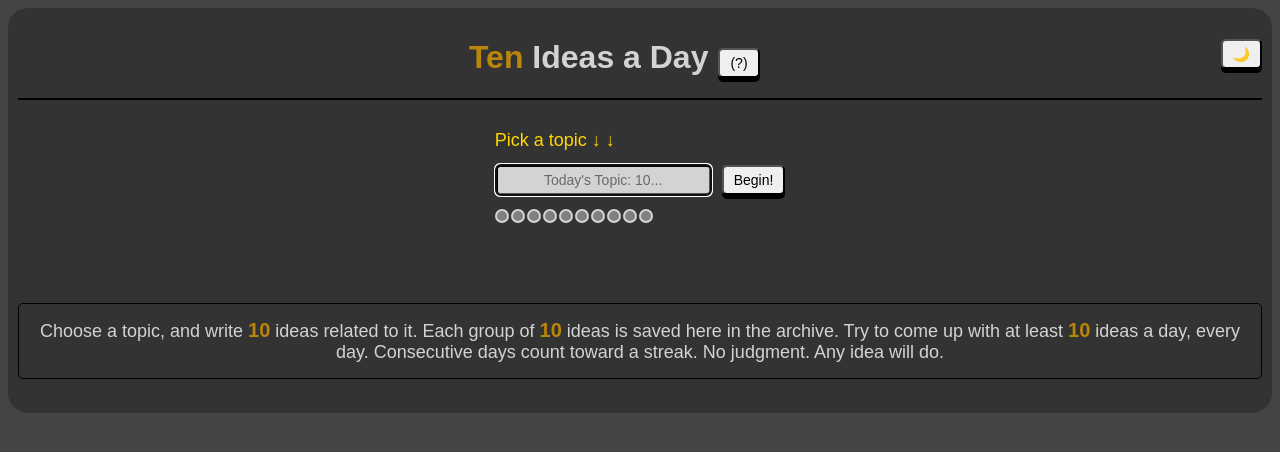
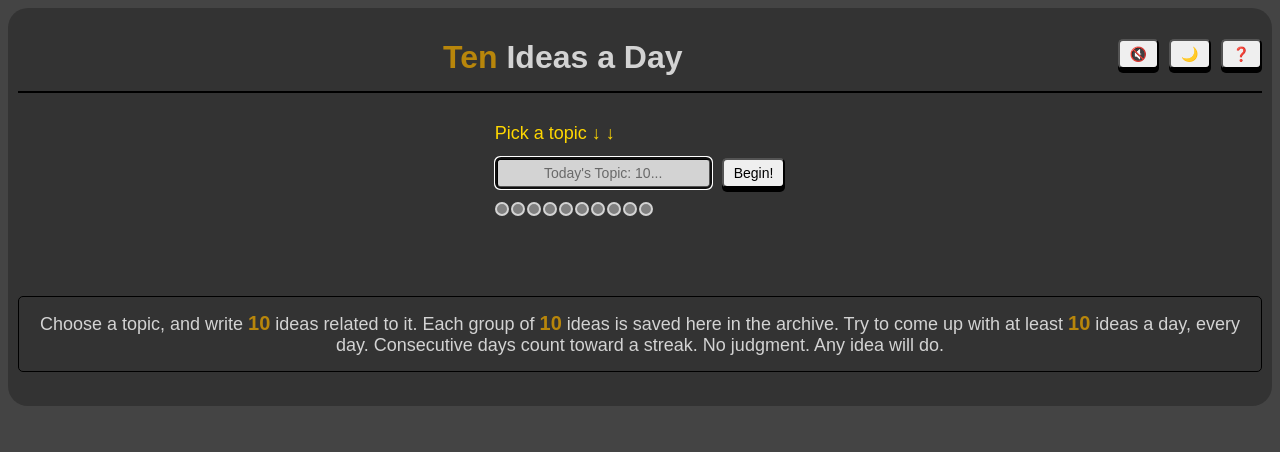
Before and after one commit to waynebeam/TenIdeasReact, a React (Vite) app: page / in a window 1280 px wide. Shown: the top 452 px of the page. Built offline with nearby package versions, Linux system fonts and the light colour scheme.

Commit message:
option buttons all float right. Button for mute, dark mode, and help

```diff
--- a/src/Components/IdeasList.jsx
+++ b/src/Components/IdeasList.jsx
@@ -1,8 +1,8 @@
 import { useState, useEffect } from 'react'
-import {CountIcon} from "./CountIcon"
-import {ArchiveList} from './ArchiveList'
-import {IdeaInput} from './IdeaInput'
-import {noteValues} from '../Notes'
+import { CountIcon } from "./CountIcon"
+import { ArchiveList } from './ArchiveList'
+import { IdeaInput } from './IdeaInput'
+import { noteValues } from '../Notes'
 
 function loadArchive() {
   let archive = JSON.parse(localStorage.getItem("archiveIdeas"))
@@ -20,7 +20,8 @@ export function IdeasList() {
   const [ideas, setIdeas] = useState([]);
   const [archiveIdeas, setArchiveIdeas] = useState(loadArchive());
   const [darkMode, setDarkMode] = useState(localStorage.getItem("darkMode"));
-  const blankIdea = {idea: "", favorite: false, topic: topic, date: new Date(), id: crypto.randomUUID() };
+  const [isMuted, setIsMuted] = useState(localStorage.getItem("isMuted"));
+  const blankIdea = { idea: "", favorite: false, topic: topic, date: new Date(), id: crypto.randomUUID() };
 
   const hintTexts = [
     "Pick a topic \u2193 \u2193",
@@ -44,18 +45,19 @@ export function IdeasList() {
     ["F3", "F4"],
     ["G3", "G4"],
     ["A3", "A4"],
-    ["B3","B4"],
+    ["B3", "B4"],
     ["F4", "B4", "D4", "B3"],
-    ["G4", "B4", "D4","F4", "G3", "B3", "F3"],
+    ["G4", "B4", "D4", "F4", "G3", "B3", "F3"],
     ["C5", "C4", "C3", "G4", "E4"]
   ]
 
-  localStorage.setItem("darkMode",darkMode);
+  localStorage.setItem("darkMode", darkMode);
+  localStorage.setItem("isMuted", isMuted);
   let mainContainerStyle = "mainContainer";
   let listHeadingStyle = "listHeading";
   let inputStyle = "inputStyle";
   let itemContainerStyle = "itemContainer";
-    if(darkMode){
+  if (darkMode) {
     mainContainerStyle += " mainContainerDark";
     listHeadingStyle += " listHeadingDark"
     inputStyle += " inputStyleDark";
@@ -63,12 +65,12 @@ export function IdeasList() {
   }
 
 
-  function updateIdeas(value){
+  function updateIdeas(value) {
     let newIdeas = [...ideas];
-    newIdeas[ideas.length-1].idea = value.target.value;
+    newIdeas[ideas.length - 1].idea = value.target.value;
     setIdeas(newIdeas);
   }
-  function addIdea (){
+  function addIdea() {
     let count = ideas.length;
     if (count < 10 && ideas[count - 1].idea) {
       let newIdeas = [...ideas, blankIdea,];
@@ -89,7 +91,8 @@ export function IdeasList() {
     }
   }
 
-  function playSound(index){
+  function playSound(index) {
+    if (!isMuted) {
       const audioContext = new AudioContext();
 
       ideaSoundScale[index].forEach(note => {
@@ -104,7 +107,7 @@ export function IdeasList() {
         oscillator.stop(duration);
         gain.gain.exponentialRampToValueAtTime(.00001, audioContext.currentTime + duration);
       })
-
+    }
 
   }
 
@@ -123,17 +126,22 @@ export function IdeasList() {
   }
 
   function handleKeyPress(e) {
-    if(e.key === "Enter"){
+    if (e.key === "Enter") {
       saveTopic();
     }
   }
 
   function handleDarkMode() {
-    if(darkMode) {
+    if (darkMode) {
       setDarkMode("");
 
     } else setDarkMode("true");
 
+  }
+
+  function handleIsMuted()
+    {
+      setIsMuted(!isMuted);
     }
 
   function toggleFavorite(toggledidea) {
@@ -144,7 +152,7 @@ export function IdeasList() {
   }
 
   function clearArchive() {
-    if(confirm("Erase the archive?")) {
+    if (confirm("Erase the archive?")) {
       localStorage.setItem("archiveIdeas", "[]");
       setArchiveIdeas([]);
     }
@@ -156,10 +164,17 @@ export function IdeasList() {
   return (
     <div className={mainContainerStyle}>
       <h1 className={listHeadingStyle}><span className={"ten"}>Ten</span> {(topicSet ? topic : "Ideas a Day")}
-      <button onClick={() => handleHelp()}>(?)</button>
+        <button
+          onClick={() => handleHelp()}
+          style={{ float: "right" }}>❓</button>
         <button
           onClick={handleDarkMode}
-        style={{float: "right"}}>🌙</button>
+          style={{ float: "right" }}>🌙</button>
+        <button
+          onClick={handleIsMuted}
+          style={{ float: "right" }}>
+          {isMuted? "🔇" : "🔉"}
+        </button>
       </h1>
 
       {
@@ -168,7 +183,7 @@ export function IdeasList() {
             {
               !archiveIdeas.length &&
               <p
-              className={darkMode? "hintAnim hintText hintTextDark"
+                className={darkMode ? "hintAnim hintText hintTextDark"
                   : "hintAnim hintTextTopic"}>{hintTexts[0]}</p>
             }
             <div>
@@ -188,7 +203,7 @@ export function IdeasList() {
           ideas.map((idea, i) => {
             return (
               i === ideas.length - 1 ?
-            <div                 key={idea.id}
+                <div key={idea.id}
                   className={"ideaInput"}>
                   <IdeaInput
                     darkMode={darkMode}
@@ -198,14 +213,14 @@ className={"ideaInput"}>
                     addIdea={() => addIdea()}
                     latest={i === ideas.length - 1}
                     index={i}
-                hintText={archiveIdeas.length? null : hintTexts[i+1]}
+                    hintText={archiveIdeas.length ? null : hintTexts[i + 1]}
                   />
                 </div>
                 :
-            <div  className={itemContainerStyle}
+                <div className={itemContainerStyle}
                   key={idea.id}>
                   <p>{idea.idea}</p>
-              <CountIcon index={i+1} darkMode={darkMode}></CountIcon>
+                  <CountIcon index={i + 1} darkMode={darkMode}></CountIcon>
                 </div>
             )
           })
@@ -218,7 +233,7 @@ className={"ideaInput"}>
         archiveIdeas={archiveIdeas ? archiveIdeas : []}
         toggleFavorite={toggleFavorite}
         clearArchive={clearArchive}
-        saveArchive={(archive)=>saveArchive(archive)}/>
+        saveArchive={(archive) => saveArchive(archive)} />
     </div>
   )
 }
```
Lines whose indentation alone changed are shown as unchanged.
